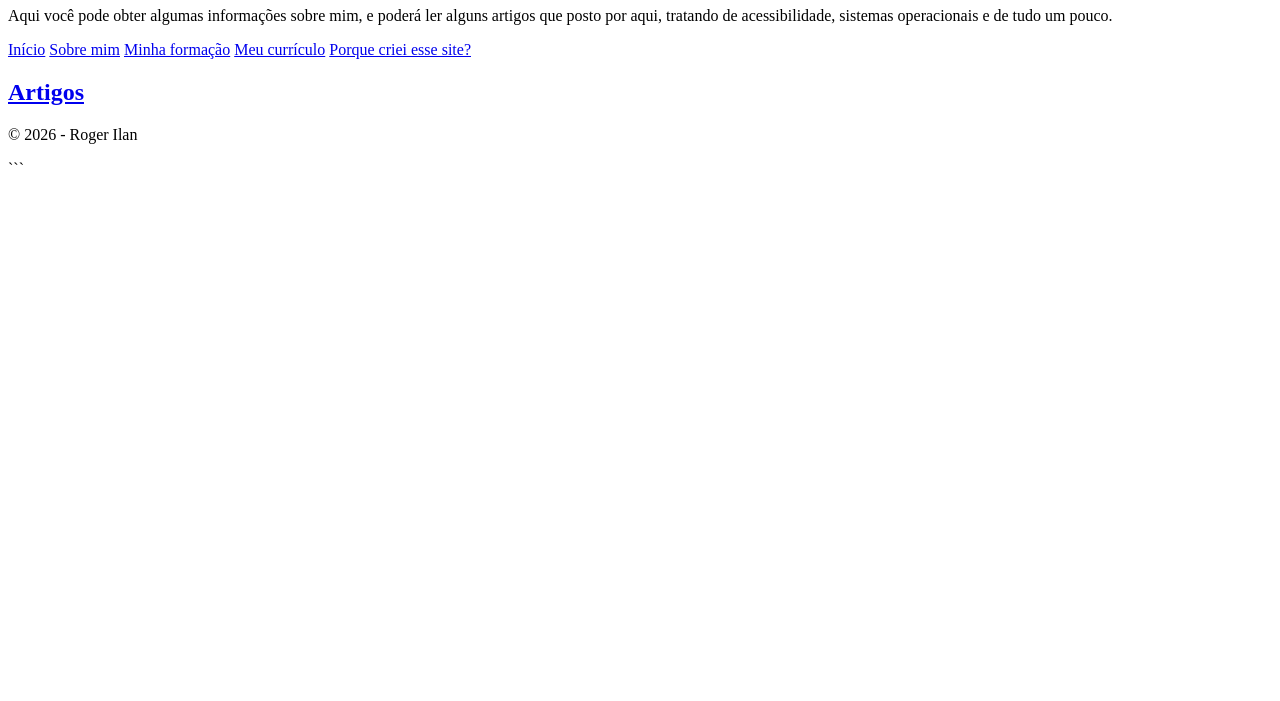
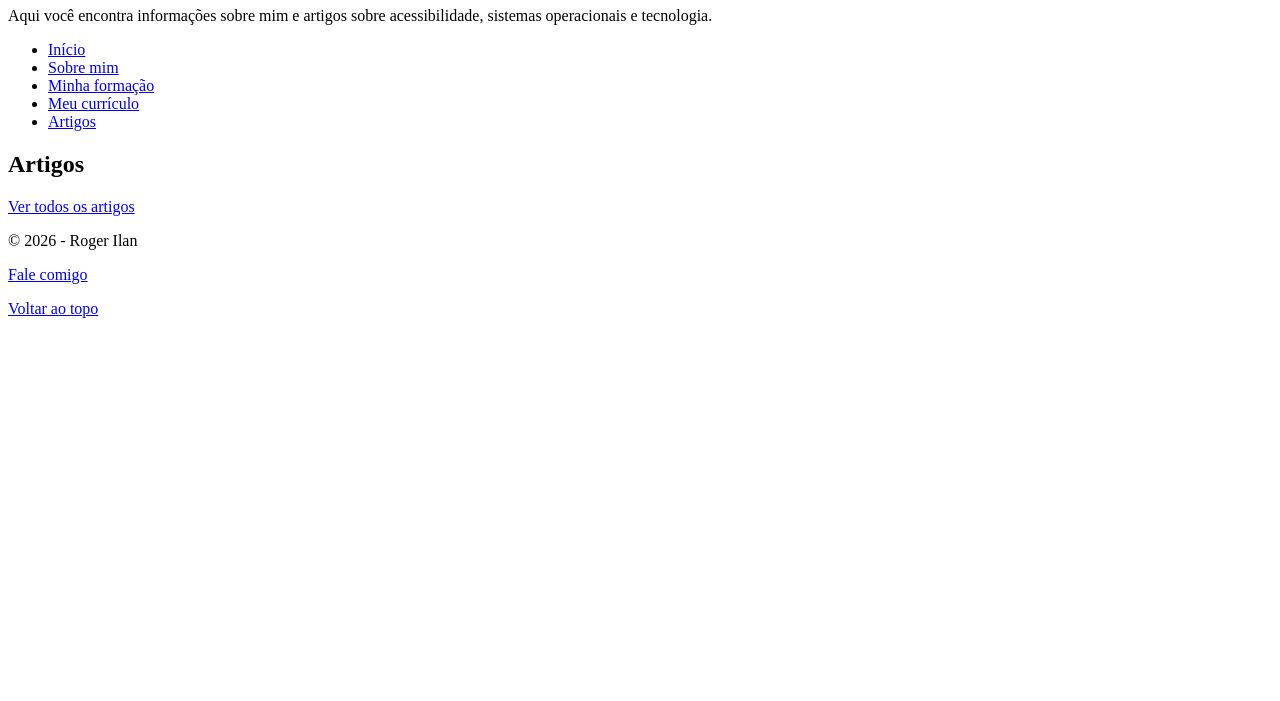
Before and after one commit to roger2-ilan/blog, a plain HTML site: page index.html in a window 1280 px wide. Shown: the part 99-800 px from the top of the page. Drawn offline with Linux system fonts and the light colour scheme.

Commit message:
corrigir página inicial e melhorias
Corrigi a página inicial que estava com nome errado e fiz melhorias na navegação

````diff
--- a/index.html
+++ b/index.html
@@ -1,36 +1,50 @@
 <!DOCTYPE html>
+<html lang="pt-BR">
 
-<html lang="pt-BR">
 <head>
     <meta charset="UTF-8">
-    <title>Minha página pessoal e blog</title>
+    <meta name="viewport" content="width=device-width, initial-scale=1.0">
+
+    <title>Blog do Roger 2 - Tecnologia e acessibilidade</title>
 </head>
 
-<body>
+<body id="topo">
 
-```
+<a href="#conteudo">Pular para o conteúdo principal</a>
+
 <header>
-    <h1>Bem vindo ao meu site!</h1>
-    <p>Aqui você pode obter algumas informações sobre mim, e poderá ler alguns artigos que posto por aqui, tratando de acessibilidade, sistemas operacionais e de tudo um pouco.</p>
+    <h1>Bem-vindo ao meu site!</h1>
+
+    <p>
+        Aqui você encontra informações sobre mim e artigos sobre acessibilidade,
+        sistemas operacionais e tecnologia.
+    </p>
 </header>
-<nav>
-  <a href="index.html">Início</a>
-  <a href="sobre.html">Sobre mim</a>
-  <a href="formacao.html">Minha formação</a>
-  <a href="curriculo.html">Meu currículo</a>
-  <a href="criacao.html">Porque criei esse site?</a>
+
+<nav aria-label="Navegação principal">
+  <ul>
+    <li><a href="index.html">Início</a></li>
+    <li><a href="sobre.html">Sobre mim</a></li>
+    <li><a href="formacao.html">Minha formação</a></li>
+    <li><a href="curriculo.html">Meu currículo</a></li>
+    <li><a href="artigos/">Artigos</a></li>
+  </ul>
 </nav>
 
-<main>
+<main id="conteudo">
 
     <section>
-<h2><a href="artigos/">Artigos</a></h2>
+        <h2>Artigos</h2>
+        <p><a href="artigos/">Ver todos os artigos</a></p>
     </section>
+
+</main>
 
 <footer>
     <p>© 2026 - Roger Ilan</p>
+    <p><a href="contato.html">Fale comigo</a></p>
+    <p><a href="#topo">Voltar ao topo</a></p>
 </footer>
-```
 
 </body>
 </html>
````
Also changed, not shown: index1.html.htm (deleted, +0 -36 lines).
